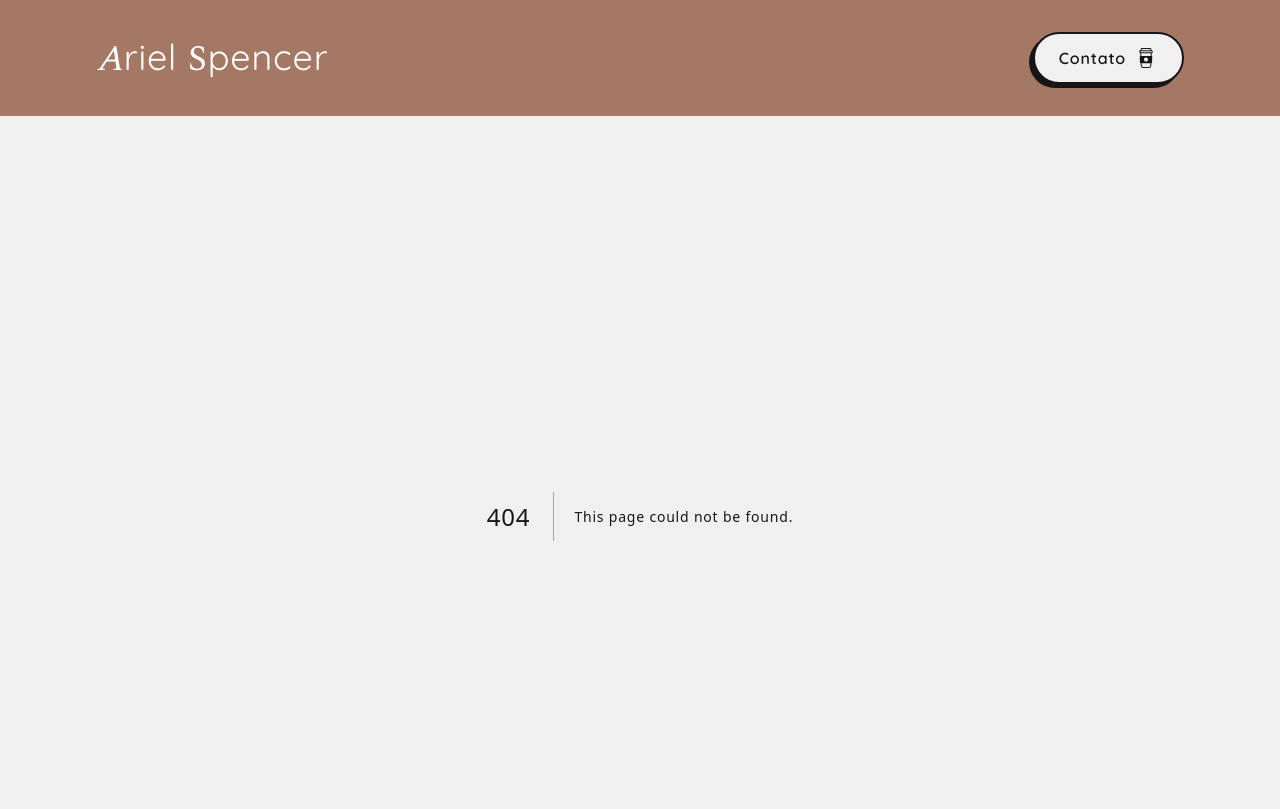
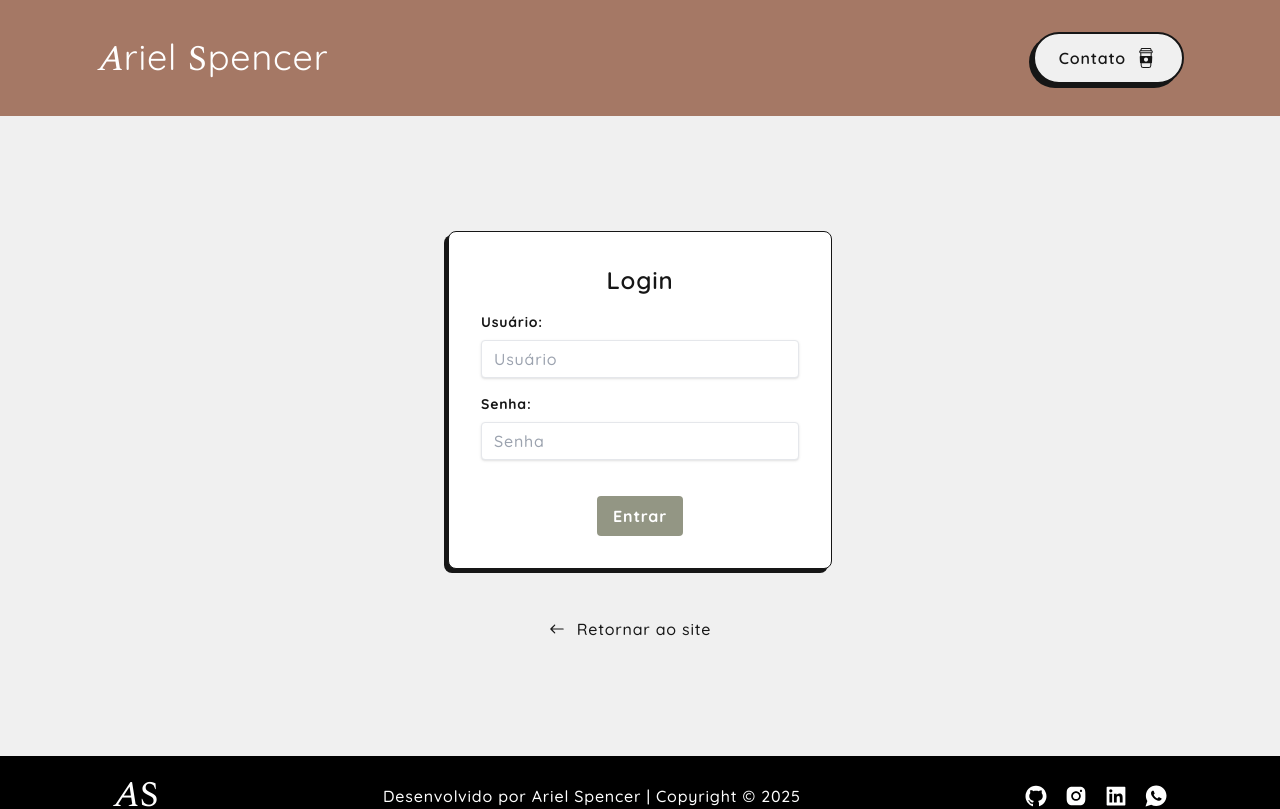
Before and after one commit to ArielSpencer/next-blog, a Next.js app: page /login in a window 1280 px wide. Before the commit this address had no page. Shown: the top 809 px of the page. Built offline with nearby package versions, Linux system fonts and the light colour scheme.

Commit message:
feat: add login page with form validation and authentication

```diff
--- /dev/null
+++ b/app/login/page.jsx
@@ -0,0 +1,87 @@
+"use client";
+
+import { useState } from 'react';
+import { useRouter } from 'next/navigation';
+import { signIn } from 'next-auth/react';
+import Link from 'next/link';
+
+import { IoIosArrowRoundBack } from "react-icons/io";
+
+
+function page() {
+  const [username, setUsername] = useState('');
+  const [password, setPassword] = useState('');
+  const [error, setError] = useState('');
+  const router = useRouter();
+
+  const handleSubmit = async (e) => {
+    e.preventDefault();
+
+    const result = await signIn('credentials', {
+      username: username,
+      password: password,
+      redirect: false
+    });
+
+    if (result?.error) {
+      setError('Credenciais incorretas.');
+    } else {
+      router.push('/admin');
+    }
+  };
+
+  return (
+    <div className="flex flex-col gap-4 justify-center items-center h-[80vh]">
+      <div className="bg-writingLight p-8 w-96 border border-writingDark rounded-[8px] shadow-[-4px_4px_0px_#161616]">
+        <h2 className="text-2xl font-semibold mb-4 w-full text-center">Login</h2>
+
+        <form onSubmit={handleSubmit}>
+          <div className="mb-4">
+            <label className="block text-writingDark text-sm font-bold mb-2" htmlFor="username">
+              Usuário:
+            </label>
+            <input
+              className="shadow appearance-none border rounded w-full py-2 px-3 text-gray-800 leading-tight focus:outline-none focus:shadow-outline"
+              id="username"
+              type="text"
+              placeholder="Usuário"
+              value={username}
+              onChange={(e) => setUsername(e.target.value)}
+            />
+          </div>
+          <div className="mb-6">
+            <label className="block text-writingDark text-sm font-bold mb-2" htmlFor="password">
+              Senha:
+            </label>
+            <input
+              className="shadow appearance-none border rounded w-full py-2 px-3 text-gray-800 mb-3 leading-tight focus:outline-none focus:shadow-outline"
+              id="password"
+              type="password"
+              placeholder="Senha"
+              value={password}
+              onChange={(e) => setPassword(e.target.value)}
+            />
+            {error && <p className="text-red-500 mb-4 w-full text-center">{error}</p>}
+          </div>
+          <div className="flex items-center justify-center w-full">
+            <button
+              className="bg-secondary hover:bg-primary text-writingLight font-bold py-2 px-4 rounded focus:outline-none focus:shadow-outline"
+              type="submit"
+            >
+              Entrar
+            </button>
+          </div>
+        </form>
+      </div>
+      <Link
+        href="/"
+        className="inline-flex items-center justify-center mt-8 mr-[24px] hover:text-secondary"
+      >
+        <IoIosArrowRoundBack className="text-2xl mr-2" />
+        Retornar ao site
+      </Link>
+    </div>
+  );
+}
+
+export default page;
```
